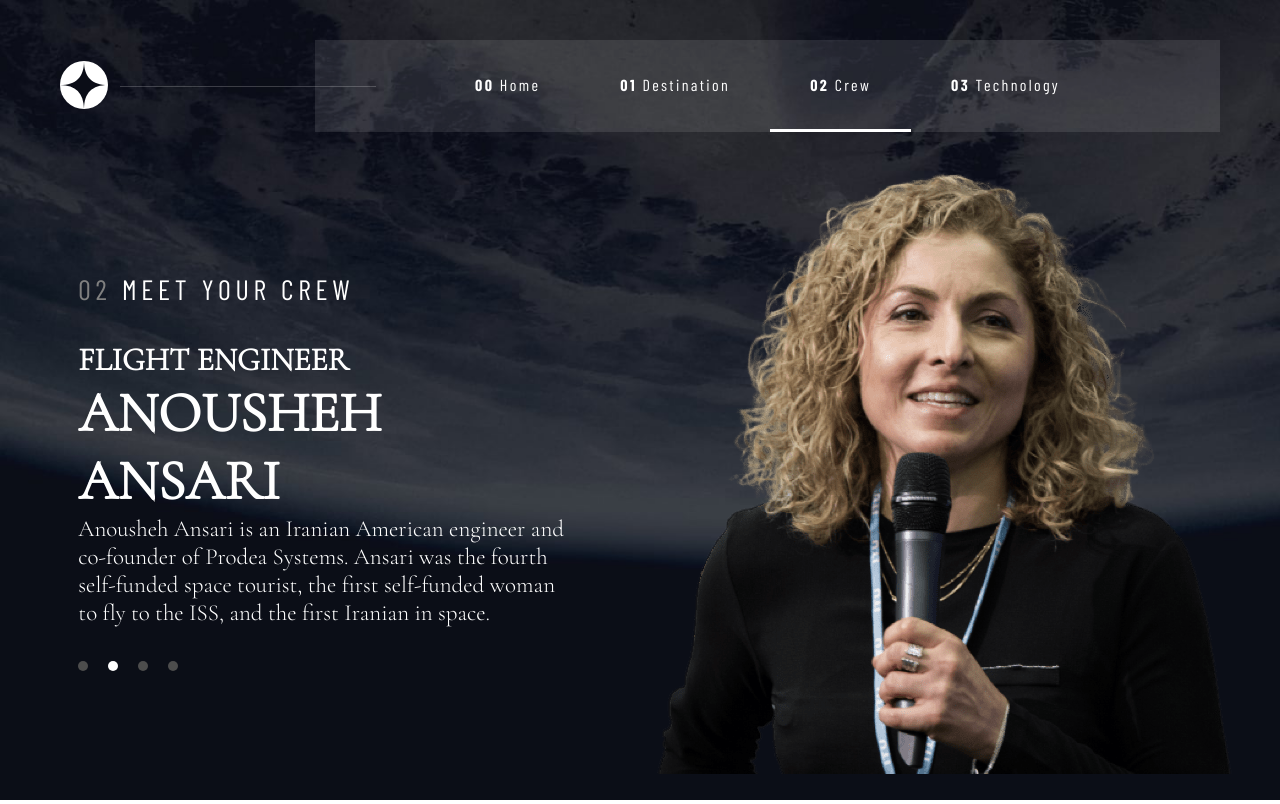
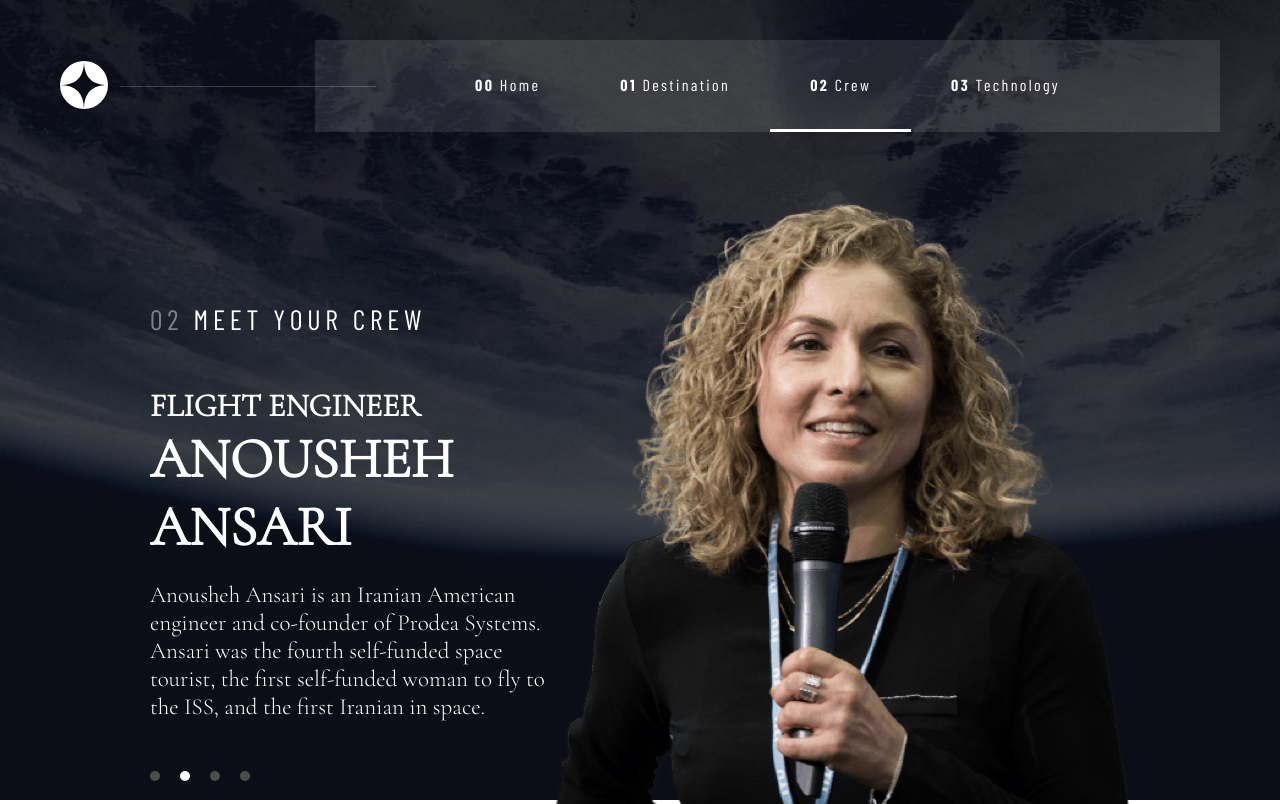
Before and after one commit to PawelPamula1/space-tourism-app, a React (Create React App) app: page /crew in a window 1280 px wide. Built offline with nearby package versions, Linux system fonts and the light colour scheme.

Commit message:
making crew page prettier

```diff
--- a/src/pages/Crew/Crew.module.css
+++ b/src/pages/Crew/Crew.module.css
@@ -1,22 +1,36 @@
 .container {
     display: flex;
-    justify-content: space-evenly;
+    justify-content: space-between;
+    align-items: flex-start;
+    margin: 3rem 15rem 0rem 15rem;
 }
 
 .content {
     display: flex;
     flex-direction: column;
     justify-content: space-between;
-    margin: 10rem 3rem;
     width: 50rem;
+    margin-top: 10rem;
 }
 
 .content h5 {
     font-weight: 400;
+    margin-bottom: 5rem;
 }
 
 .content h5 span {
     color: grey;
+}
+
+.person h4 {
+}
+
+.person h3 {
+margin-bottom: 2rem;
+}
+
+.person p {
+    margin-bottom: 5rem;
 }
 
 .dots button {
```
